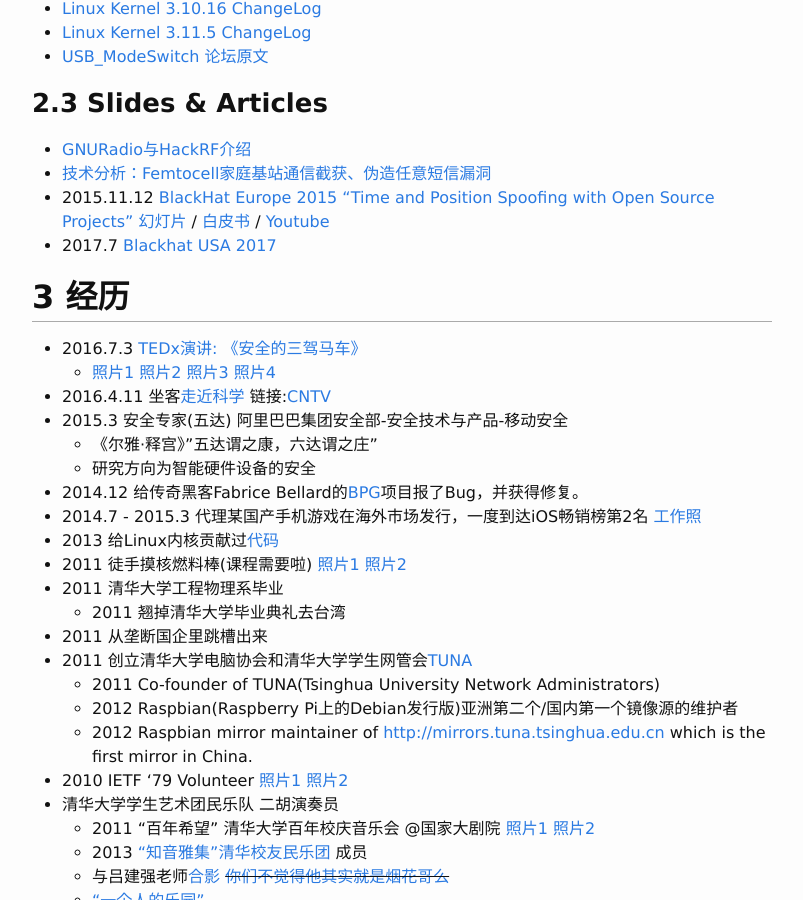
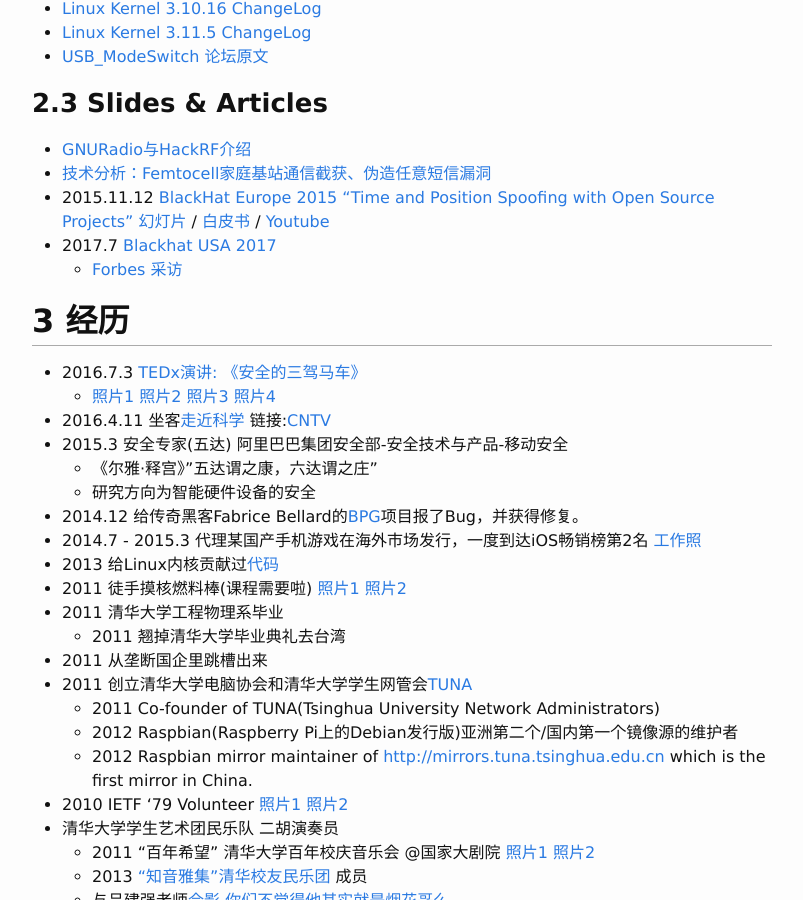
Before and after one commit to scateu/scateu.github.io, a Jekyll site: the page built from _pages/01-about.md, in a window 1280 px wide and 900 px high, scrolled down 1231 px. Shown: the whole window, without its empty margins (238-1041 px from the left). Built offline with Jekyll 4.4.1, drawn with Linux system fonts in a browser that asks for light colours; comment, search, counter and statistics services are not loaded.

Commit message:
Wed Jul 12 08:32:25 CST 2017

```diff
--- a/_pages/01-about.md
+++ b/_pages/01-about.md
@@ -55,6 +55,7 @@
  - [技术分析：Femtocell家庭基站通信截获、伪造任意短信漏洞](http://www.freebuf.com/articles/wireless/70458.html)
  - 2015.11.12 [BlackHat Europe 2015](http://www.blackhat.com/eu-15/speakers/Wang-Kang.html) ["Time and Position Spoofing with Open Source Projects"](https://www.blackhat.com/eu-15/briefings.html#is-your-timespace-safe-time-and-position-spoofing-opensourcely) [幻灯片](https://www.blackhat.com/docs/eu-15/materials/eu-15-Kang-Is-Your-Timespace-Safe-Time-And-Position-Spoofing-Opensourcely.pdf) / [白皮书](https://www.blackhat.com/docs/eu-15/materials/eu-15-Kang-Is-Your-Timespace-Safe-Time-And-Position-Spoofing-Opensourcely-wp.pdf) / [Youtube](https://www.youtube.com/watch?v=XpivcmmoWQU)
  - 2017.7 [Blackhat USA 2017](https://www.blackhat.com/us-17/speakers/Wang-Kang.html)
+   - [Forbes 采访](https://www.forbes.com/sites/thomasbrewster/2017/07/11/alibaba-researchers-attack-facebook-vr-with-soundwaves/#63d5926b13a6)
 
 ## 3 经历
 
```
